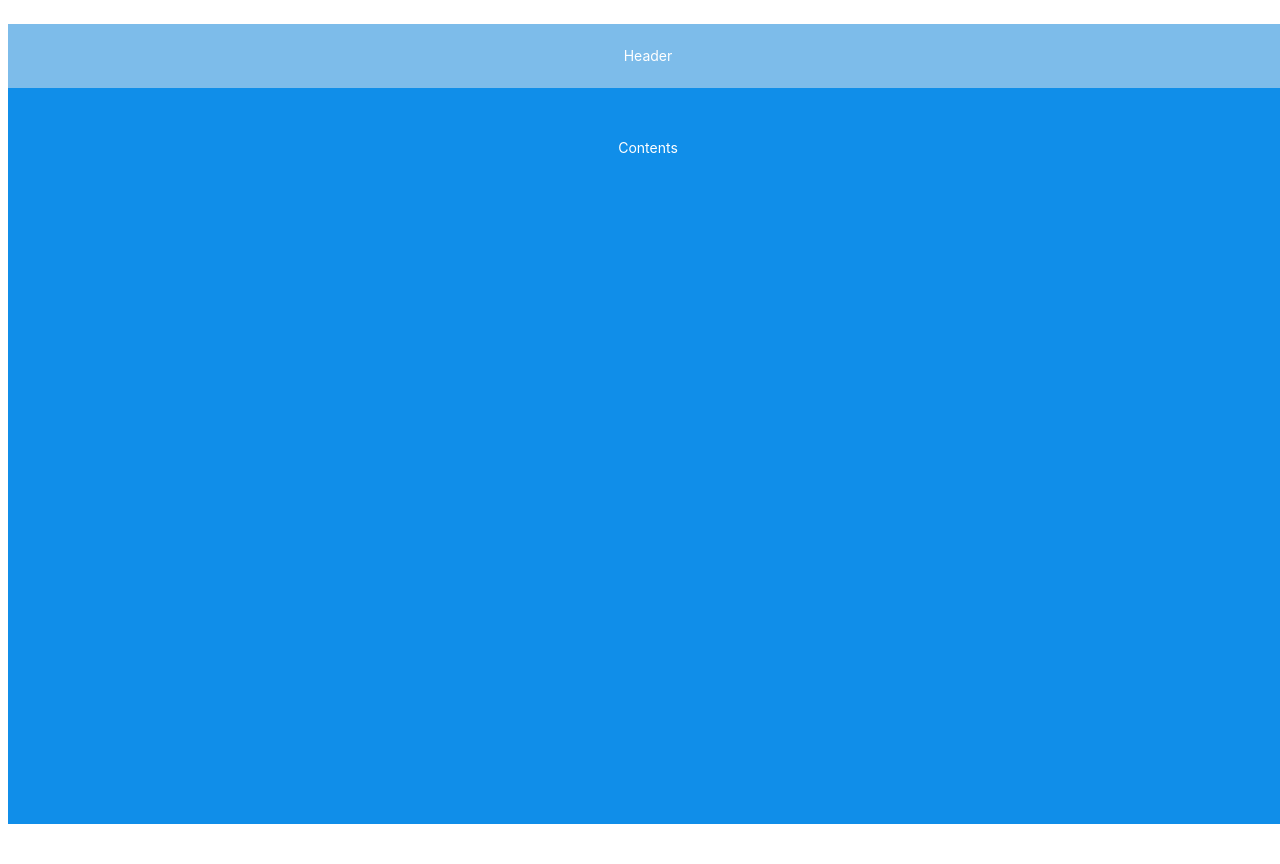
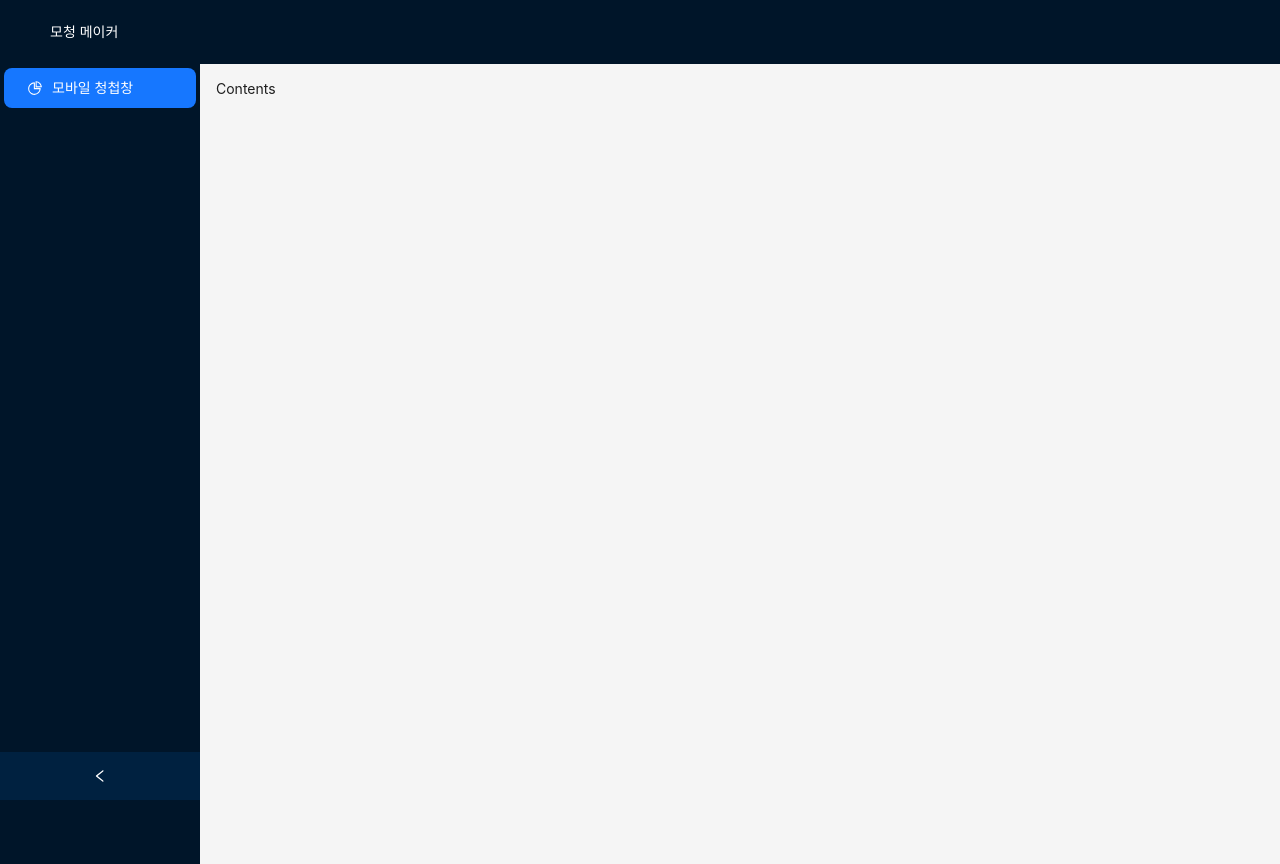
Before and after one commit to JeongGeun/mobileWebEditor, a Next.js app: page / in a window 1280 px wide. Before the commit the page ends 832 px from the top, so only its background shows below. Built offline with nearby package versions, Linux system fonts and the light colour scheme.

Commit message:
feat: 홈 레이아웃 추가

```diff
--- a/src/app/layout.tsx
+++ b/src/app/layout.tsx
@@ -11,11 +11,13 @@ export const metadata = {
 };
 
 const RootLayout = ({ children }: { children: React.ReactNode }) => (
-  <body className={inter.className}>
-    <StyledComponentsRegistry>
-      <AppLayout>{children}</AppLayout>
-    </StyledComponentsRegistry>
-  </body>
+  <html lang="ko">
+    <body className={inter.className} style={{ margin: 0 }}>
+      <StyledComponentsRegistry>
+        <AppLayout>{children}</AppLayout>
+      </StyledComponentsRegistry>
+    </body>
+  </html>
 );
 
 export default RootLayout;
--- a/src/components/Layout.tsx
+++ b/src/components/Layout.tsx
@@ -1,34 +1,58 @@
 "use client";
 
-import React from "react";
-import { Layout, Space } from "antd";
+import React, { useState } from "react";
+import { PieChartOutlined } from "@ant-design/icons";
+import type { MenuProps } from "antd";
+import { Layout, Menu, theme } from "antd";
 
-const { Header, Footer, Sider, Content } = Layout;
+const { Header, Content, Sider } = Layout;
 
-const headerStyle: React.CSSProperties = {
-  position: "relative",
-  top: 0,
-  textAlign: "center",
-  color: "#fff",
-  paddingInline: 50,
-  lineHeight: "64px",
-  backgroundColor: "#7dbcea",
+type MenuItem = Required<MenuProps>["items"][number];
+
+function getItem(
+  label: React.ReactNode,
+  key: React.Key,
+  icon?: React.ReactNode,
+  children?: MenuItem[]
+): MenuItem {
+  return {
+    key,
+    icon,
+    children,
+    label,
+  } as MenuItem;
+}
+
+const items: MenuItem[] = [getItem("모바일 청첩창", "1", <PieChartOutlined />)];
+
+const AppLayout = ({ children }: { children: React.ReactNode }) => {
+  const [collapsed, setCollapsed] = useState(false);
+
+  return (
+    <Layout>
+      <Header style={{ display: "flex", alignItems: "center" }}>
+        <div style={{ color: "white" }}>모청 메이커</div>
+      </Header>
+      <Layout style={{ minHeight: "100vh" }} hasSider>
+        <Sider
+          collapsible
+          collapsed={collapsed}
+          onCollapse={(value) => setCollapsed(value)}
+        >
+          <div className="demo-logo-vertical" />
+          <Menu
+            theme="dark"
+            defaultSelectedKeys={["1"]}
+            mode="inline"
+            items={items}
+          />
+        </Sider>
+        <Layout>
+          <Content style={{ margin: "16px" }}>{children}</Content>
+        </Layout>
+      </Layout>
+    </Layout>
+  );
 };
 
-const contentStyle: React.CSSProperties = {
-  textAlign: "center",
-  lineHeight: "120px",
-  color: "#fff",
-  backgroundColor: "#108ee9",
-};
-
-const AppLayout = ({ children }: { children: React.ReactNode }) => (
-  <Space direction="vertical" style={{ width: "100%", height: "100vh" }}>
-    <Layout style={{ width: "100%", height: "100%", position: "absolute" }}>
-      <Header style={headerStyle}>Header</Header>
-      <Content style={contentStyle}>{children}</Content>
-    </Layout>
-  </Space>
-);
-
 export default AppLayout;
```
